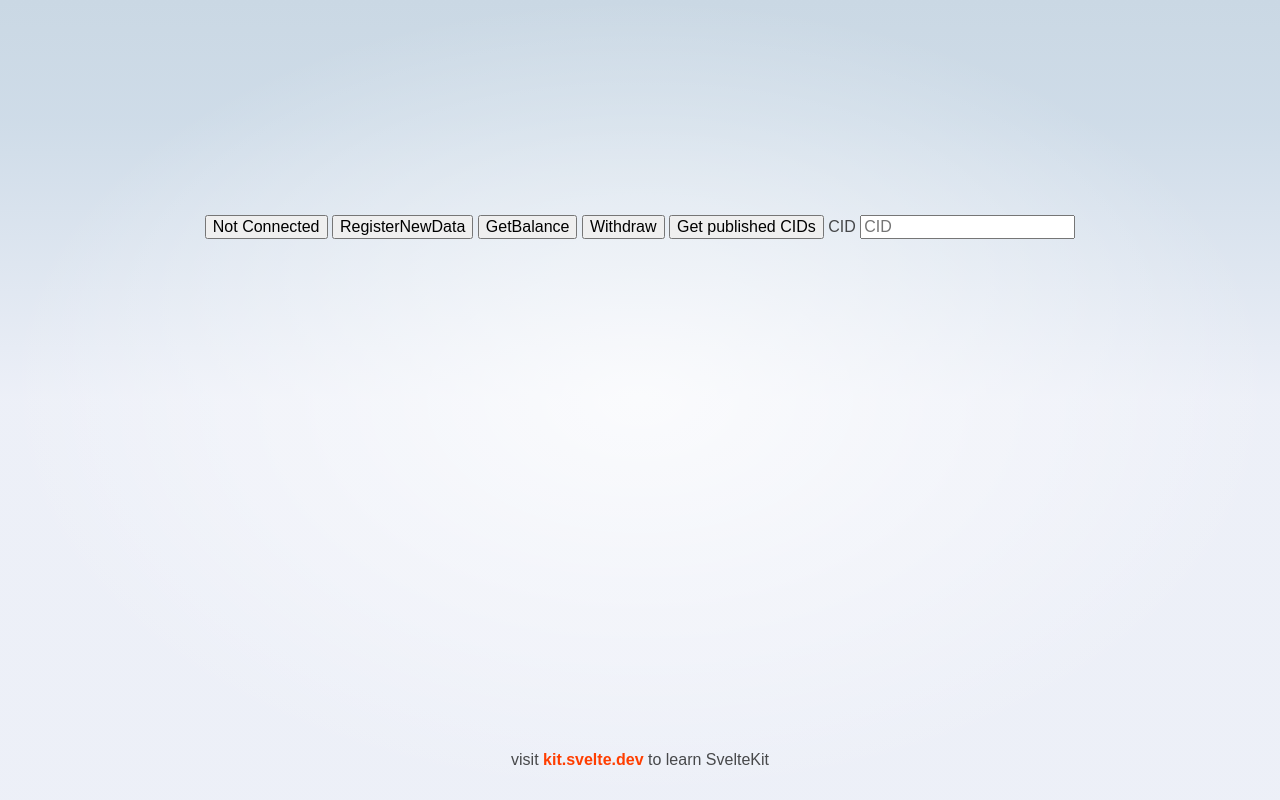
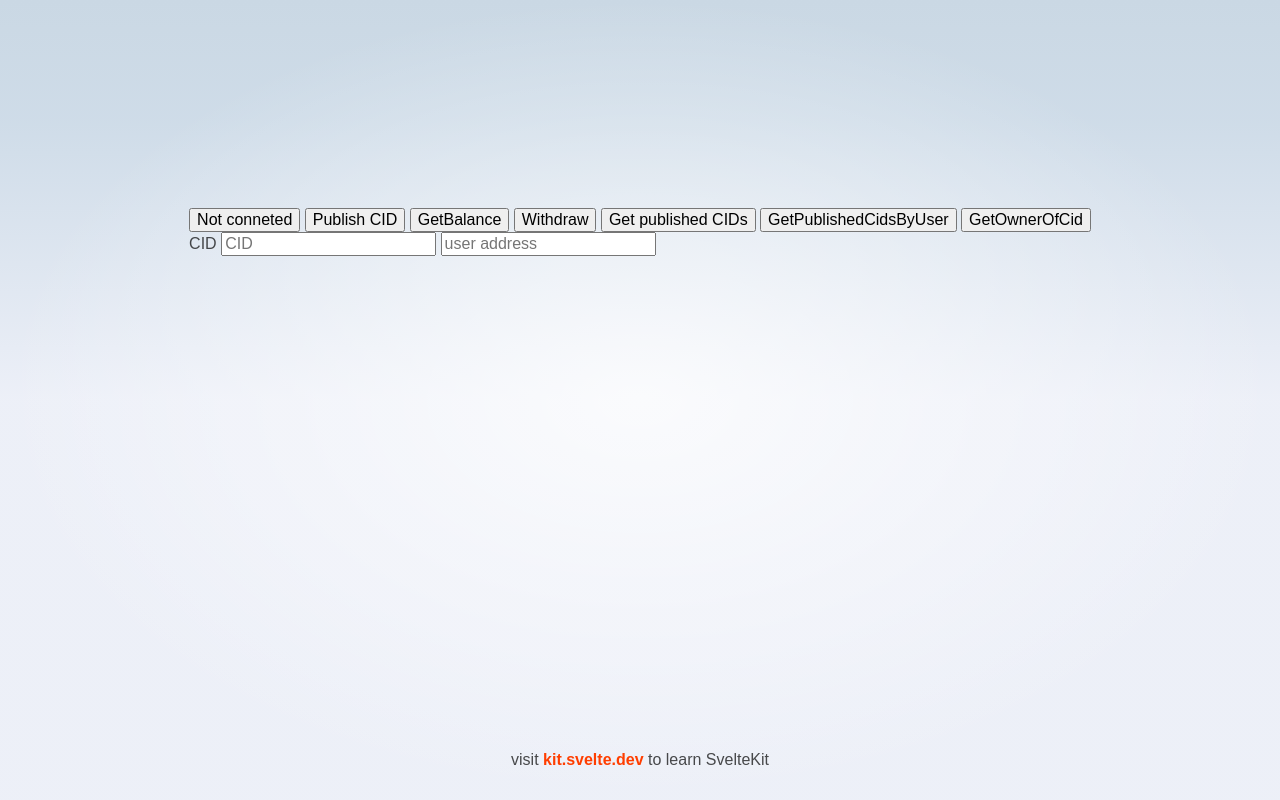
Before and after one commit to iondodon/IPFSsecureStore, a SvelteKit app in the folder client-app/: page / in a window 1280 px wide. Built offline with nearby package versions, Linux system fonts and the light colour scheme.

Commit message:
contract needed functions

```diff
--- a/client-app/src/routes/LedgerForm.svelte
+++ b/client-app/src/routes/LedgerForm.svelte
@@ -1,36 +1,52 @@
 <script>
 	import { ethers }  from "ethers"
 	import { abi, contractAddress } from "./constants"
+	import { onMount } from 'svelte'
 
-	let metamaskStatus = "Not Connected"
+	let ethereum = null
+	let connectedAccounts = []
+	$: metamaskConnectionStatus = connectedAccounts.length > 0 ? "Connected" : "Not conneted"
 
-	async function connect() {
-		if (typeof window.ethereum !== "undefined") {
+	onMount(async () => {
+		ethereum = window.ethereum
+
+		ethereum.on('accountsChanged', (accounts) => {
+			console.log("Accounts changed", accounts)
+			connectedAccounts = accounts
+		})
+	})
+
+	const connect = async () => {
+		if (typeof ethereum === "undefined") {
+			console.log("Please install Metamask")
+		}
+
 		try {
 			await ethereum.request({ method: "eth_requestAccounts" })
 		} catch (error) {
 			console.log(error)
 		}
-			metamaskStatus = "Connected"
+
 		const accounts = await ethereum.request({ method: "eth_accounts" })
-			console.log(accounts)
-		} else {
-			console.log("Please install Metamask")
-		}
+		console.log("Accounts: ", accounts)
 	}
 
-	async function getBalance() {
-		if (typeof window.ethereum !== "undefined") {
-			const provider = new ethers.providers.Web3Provider(window.ethereum)
+	const getBalance = async () => {
+		if (typeof ethereum === "undefined") {
+			return
+		}
+		const provider = new ethers.providers.Web3Provider(ethereum)
 		const balance = await provider.getBalance(contractAddress)
 		console.log(ethers.utils.formatEther(balance))
 	}
+
+	const withdraw = async () => {
+		if (typeof ethereum === "undefined") {
+			return
 		}
 
-	async function withdraw() {
-		if (typeof window.ethereum !== "undefined") {
 		console.log("Withdrawing...")
-			const provider = new ethers.providers.Web3Provider(window.ethereum)
+		const provider = new ethers.providers.Web3Provider(ethereum)
 		const signer = provider.getSigner()
 		const contract = new ethers.Contract(contractAddress, abi, signer)
 
@@ -41,35 +57,92 @@
 			console.log(error)
 		}
 	}
+
+	const publishCid = async () => {
+		if (typeof ethereum === "undefined") {
+			return
 		}
 
-	async function registerNewData() {
 		const cid = document.getElementById("cid").value
 		console.log(`Registering CID ${cid}...`)
-		if (typeof window.ethereum !== undefined) {
-			const provider = new ethers.providers.Web3Provider(window.ethereum)
+
+		const provider = new ethers.providers.Web3Provider(ethereum)
 		const signer = provider.getSigner()
 		const contract = new ethers.Contract(contractAddress, abi, signer)
 
 		try {
-				const transactionResponse = await contract.registerNewData("cid")
+			const transactionResponse = await contract.publishCid(cid)
 			await listenForTransactionMine(transactionResponse, provider)
 			console.log("Done!")
 		} catch (error) {
 			console.log(error)
 		}
 	}
+
+	const getPublishedCids = async () => {
+		if (typeof ethereum === "undefined") {
+			return
 		}
 
-	function getPublishedCids() {
+		console.log("Getting my published CIDs...")
+		const provider = new ethers.providers.Web3Provider(ethereum)
+		const signer = provider.getSigner()
+		const contract = new ethers.Contract(contractAddress, abi, signer)
 
+		try {
+			const ownedCids = await contract.getPublishedCids()
+			console.log("Owning CIDs:", ownedCids)
+		} catch (error) {
+			console.log(error)
+		}
 	}
 
-	function listenForTransactionMine(transactionResponse, provider) {
+	const getPublishedCidsByUser = async () => {
+		if (typeof ethereum === "undefined") {
+			return
+		}
+
+		console.log("Getting published CIDs by user Address...")
+		const provider = new ethers.providers.Web3Provider(ethereum)
+		const signer = provider.getSigner()
+		const contract = new ethers.Contract(contractAddress, abi, signer)
+
+		const userAddress = document.getElementById("userAddress").value
+
+		try {
+			const ownedCids = await contract.getPublishedCidsByUser(userAddress)
+			console.log(`User with addrees ${userAddress} ownes:`, ownedCids)
+		} catch (error) {
+			console.log(error)
+		}
+	}
+
+	const getOwnerOfCid = async () => {
+		if (typeof ethereum === "undefined") {
+			return
+		}
+
+		console.log("Getting owner of CID...")
+		const provider = new ethers.providers.Web3Provider(ethereum)
+		const signer = provider.getSigner()
+		const contract = new ethers.Contract(contractAddress, abi, signer)
+
+		const cid = document.getElementById("cid").value
+
+		try {
+			const ownerAddress = await contract.getOwnerOfCid(cid)
+			console.log(`Owner of CID ${cid} is:`, ownerAddress)
+		} catch (error) {
+			console.log(error)
+		}
+	}
+
+	const listenForTransactionMine = (transactionResponse, provider) => {
 		console.log(`Mining ${transactionResponse.hash}...`)
 		return new Promise((resolve, _reject) => {
 			provider.once(transactionResponse.hash, (transactionReceipt) => {
 				console.log(`Completed with ${transactionReceipt.confirmations}`)
+				console.log("Transaction receipr", transactionReceipt)
 				resolve()
 			})
 		})
@@ -78,15 +151,17 @@
 </script>
 
 <div class="counter">
-	<button id="connectButton" on:click={connect}>{metamaskStatus}</button>
-    <button id="registerButton" on:click={registerNewData}>RegisterNewData</button>
+	<button id="connectButton" on:click={connect}>{metamaskConnectionStatus}</button>
+    <button id="publishCidButton" on:click={publishCid}>Publish CID</button>
 	<button id="balanceButton" on:click={getBalance}>GetBalance</button>
 	<button id="withdrawButton" on:click={withdraw}>Withdraw</button>
 	<button id="getPublishedCidsButton" on:click={getPublishedCids}>Get published CIDs</button>
-
+	<button id="getPublishedCidsByUserButton" on:click={getPublishedCidsByUser}>GetPublishedCidsByUser</button>
+	<button id="getOwnerOfCid" on:click={getOwnerOfCid}>GetOwnerOfCid</button>
+	<br/>
 	<label for="cid">CID</label>
 	<input id="cid" placeholder="CID"/>
-
+	<input id="userAddress" placeholder="user address"/>
 
 </div>
 
--- a/client-app/src/routes/constants.js
+++ b/client-app/src/routes/constants.js
@@ -1,4 +1,4 @@
-export const contractAddress = '0x7E258Deba364788609F7Ae7DAE5070a41e0Bed0c'
+export const contractAddress = '0x5FbDB2315678afecb367f032d93F642f64180aa3'
 export const abi = [
   {
     inputs: [],
@@ -46,6 +46,57 @@ export const abi = [
     type: 'fallback'
   },
   {
+    inputs: [
+      {
+        internalType: 'string',
+        name: 'cid',
+        type: 'string'
+      }
+    ],
+    name: 'getOwnerOfCid',
+    outputs: [
+      {
+        internalType: 'address',
+        name: '',
+        type: 'address'
+      }
+    ],
+    stateMutability: 'view',
+    type: 'function'
+  },
+  {
+    inputs: [],
+    name: 'getPublishedCids',
+    outputs: [
+      {
+        internalType: 'string[]',
+        name: '',
+        type: 'string[]'
+      }
+    ],
+    stateMutability: 'view',
+    type: 'function'
+  },
+  {
+    inputs: [
+      {
+        internalType: 'address',
+        name: 'userAddress',
+        type: 'address'
+      }
+    ],
+    name: 'getPublishedCidsByUser',
+    outputs: [
+      {
+        internalType: 'string[]',
+        name: '',
+        type: 'string[]'
+      }
+    ],
+    stateMutability: 'view',
+    type: 'function'
+  },
+  {
     inputs: [],
     name: 'i_owner',
     outputs: [
@@ -66,7 +117,7 @@ export const abi = [
         type: 'string'
       }
     ],
-    name: 'registerNewData',
+    name: 'publishCid',
     outputs: [],
     stateMutability: 'nonpayable',
     type: 'function'
```
Also changed, not shown: 2 other files (tests, documents, lock files or other folders). Lines whose indentation alone changed are shown as unchanged.
